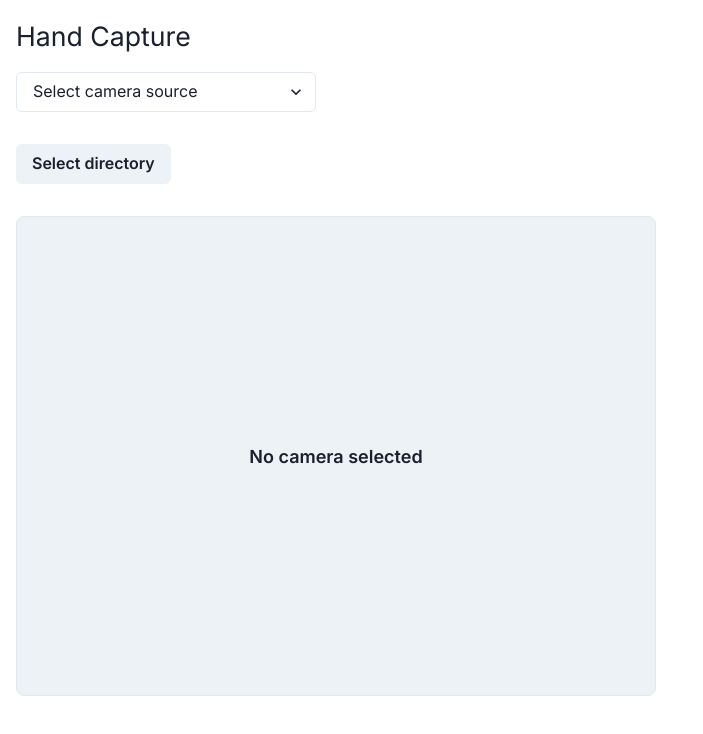
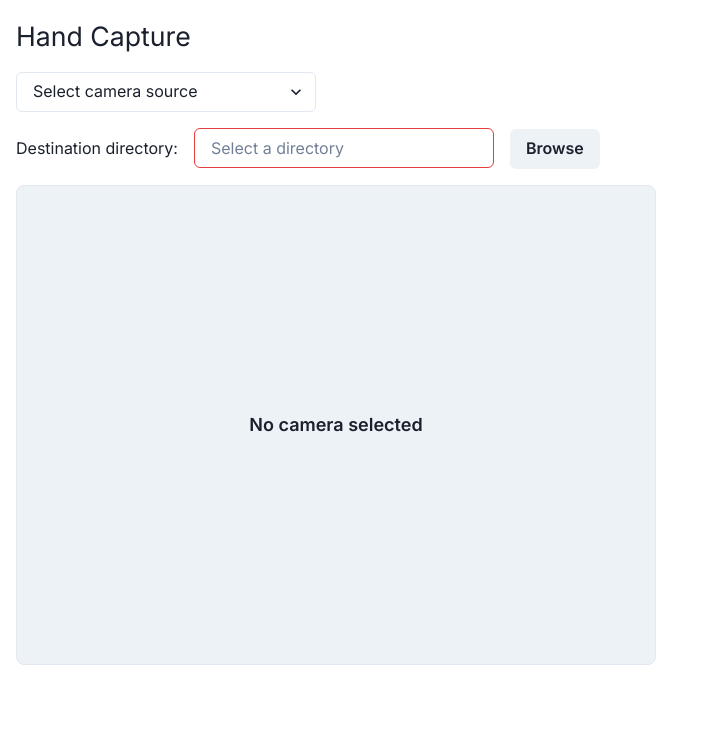
Before and after one commit to KubakCz/MediaPipeHandTracking, a Next.js app: page / in a window 1280 px wide. Shown: the top 734 px of the page, without its empty margins (0-703 px from the left). Built offline with nearby package versions, Linux system fonts and the light colour scheme.

Commit message:
New directory select

```diff
--- /dev/null
+++ b/src/app/DirectorySelect.tsx
@@ -0,0 +1,52 @@
+import { Button, Input } from "@chakra-ui/react";
+import { on } from "events";
+
+interface DirectorySelectProps {
+  directoryHandle: FileSystemDirectoryHandle | undefined;
+  onDirectorySelect: (
+    directoryHandle: FileSystemDirectoryHandle | undefined,
+    error?: Error
+  ) => void;
+}
+
+export default function DirectorySelect({
+  directoryHandle,
+  onDirectorySelect,
+}: DirectorySelectProps) {
+  async function handleBrowse() {
+    let directoryHandle = undefined;
+
+    try {
+      directoryHandle = await window.showDirectoryPicker();
+    } catch (error) {
+      onDirectorySelect(undefined, error as Error);
+    }
+
+    onDirectorySelect(directoryHandle);
+  }
+
+  async function handleDirectoryPathChange(event: React.ChangeEvent<HTMLInputElement>) {}
+
+  return (
+    <div
+      style={{
+        margin: "16px",
+        display: "flex",
+        gap: "16px",
+        justifyContent: "flex-start",
+        alignItems: "baseline",
+      }}
+    >
+      <p>Destination directory:</p>
+      <Input
+        placeholder="Select a directory"
+        value={directoryHandle ? directoryHandle.name : ""}
+        isInvalid={directoryHandle === undefined}
+        readOnly
+        onChange={handleDirectoryPathChange}
+        style={{ width: "300px" }}
+      />
+      <Button onClick={handleBrowse}>Browse</Button>
+    </div>
+  );
+}
--- a/src/app/WebcamPreview.tsx
+++ b/src/app/WebcamPreview.tsx
@@ -1,6 +1,5 @@
 import { Box, Button } from "@chakra-ui/react";
 import { CSSProperties, useState, useEffect, useRef, useCallback } from "react";
-import { HandLandmarker, FilesetResolver, ImageSource } from "@mediapipe/tasks-vision";
 import { FileSystemWritableFileStreamTarget, Muxer } from "webm-muxer";
 import { drawHands } from "./drawing";
 
@@ -204,6 +203,11 @@ export default function WebcamPreview({ device, directoryHandle, height }: Webca
   const stopRecording = useCallback(async () => {
     if (!isRecording) throw new Error("No recording in progress");
 
+    console.log(
+      "Stopping recording, avg fps:",
+      (frameCountRef.current / (Date.now() - recordingStartTimeRef.current)) * 1000
+    );
+
     await recordingCleanup();
 
     setIsRecording(false);
@@ -306,12 +310,13 @@ export default function WebcamPreview({ device, directoryHandle, height }: Webca
       video: {
         deviceId: device.deviceId,
         // width: deviceCapabilities.width?.max,
-        // width: 1280,
-        width: 1920,
+        width: 1280,
+        // width: 1920,
         // height: deviceCapabilities.height?.max,
-        // height: 720,
-        height: 1080,
+        height: 720,
+        // height: 1080,
         // frameRate: deviceCapabilities.frameRate?.max,
+        frameRate: 60,
         // frameRate: 30,
       },
     };
--- a/src/app/page.tsx
+++ b/src/app/page.tsx
@@ -4,7 +4,7 @@ import { useEffect, useState, useCallback, use } from "react";
 import { Button, ChakraProvider } from "@chakra-ui/react";
 import DeviceSelect from "./DeviceSelect";
 import WebcamPreview from "./WebcamPreview";
-import Script from "next/script";
+import DirecotrySelect from "./DirectorySelect";
 
 export default function App() {
   const [devices, setDevices] = useState<InputDeviceInfo[]>([]);
@@ -45,15 +45,16 @@ export default function App() {
     }
   }, [handleUpdateDevices]);
 
-  function handleDirectorySelect() {
-    window
-      .showDirectoryPicker()
-      .then((directoryHandle) => {
-        setDirectoryHandle(directoryHandle);
-      })
-      .catch((error) => {
-        console.error("Error selecting directory", error);
-      });
+  function handleDirectorySelect(
+    directoryHandle: FileSystemDirectoryHandle | undefined,
+    error?: Error
+  ) {
+    if (directoryHandle) {
+      setDirectoryHandle(directoryHandle);
+    }
+    if (error) {
+      console.error("Error selecting directory", error);
+    }
   }
 
   return (
@@ -65,9 +66,10 @@ export default function App() {
           onDeviceChange={handleDeviceChange}
           onClick={handleUpdateDevices}
         />
-        <Button onClick={handleDirectorySelect} m="16px">
-          Select directory
-        </Button>
+        <DirecotrySelect
+          directoryHandle={directoryHandle}
+          onDirectorySelect={handleDirectorySelect}
+        />
         <WebcamPreview device={selectedDevice} directoryHandle={directoryHandle} />
         {/* <Webcam device={selectedDevice} videoRef={videoRef} /> */}
       </ChakraProvider>
```
